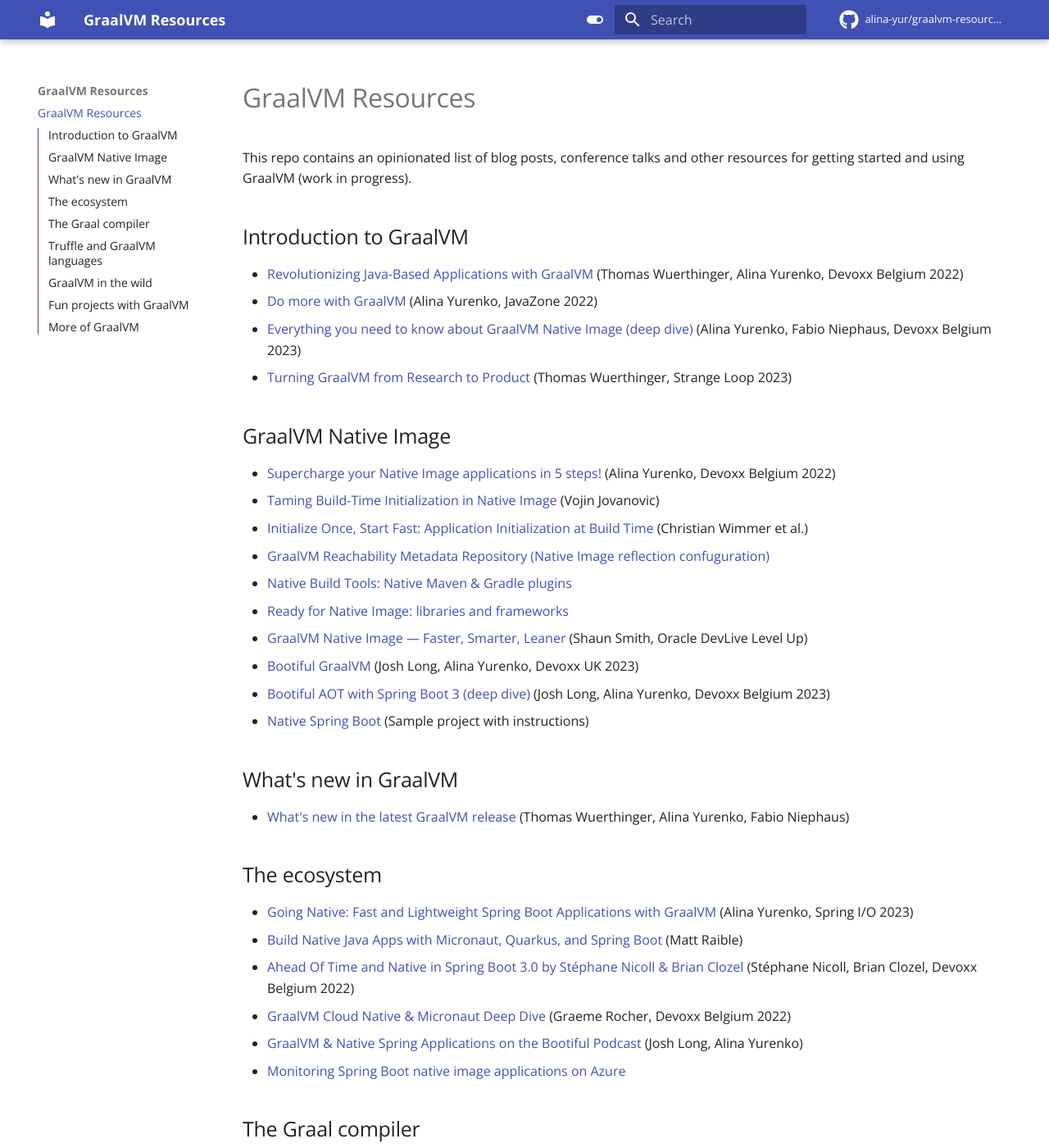
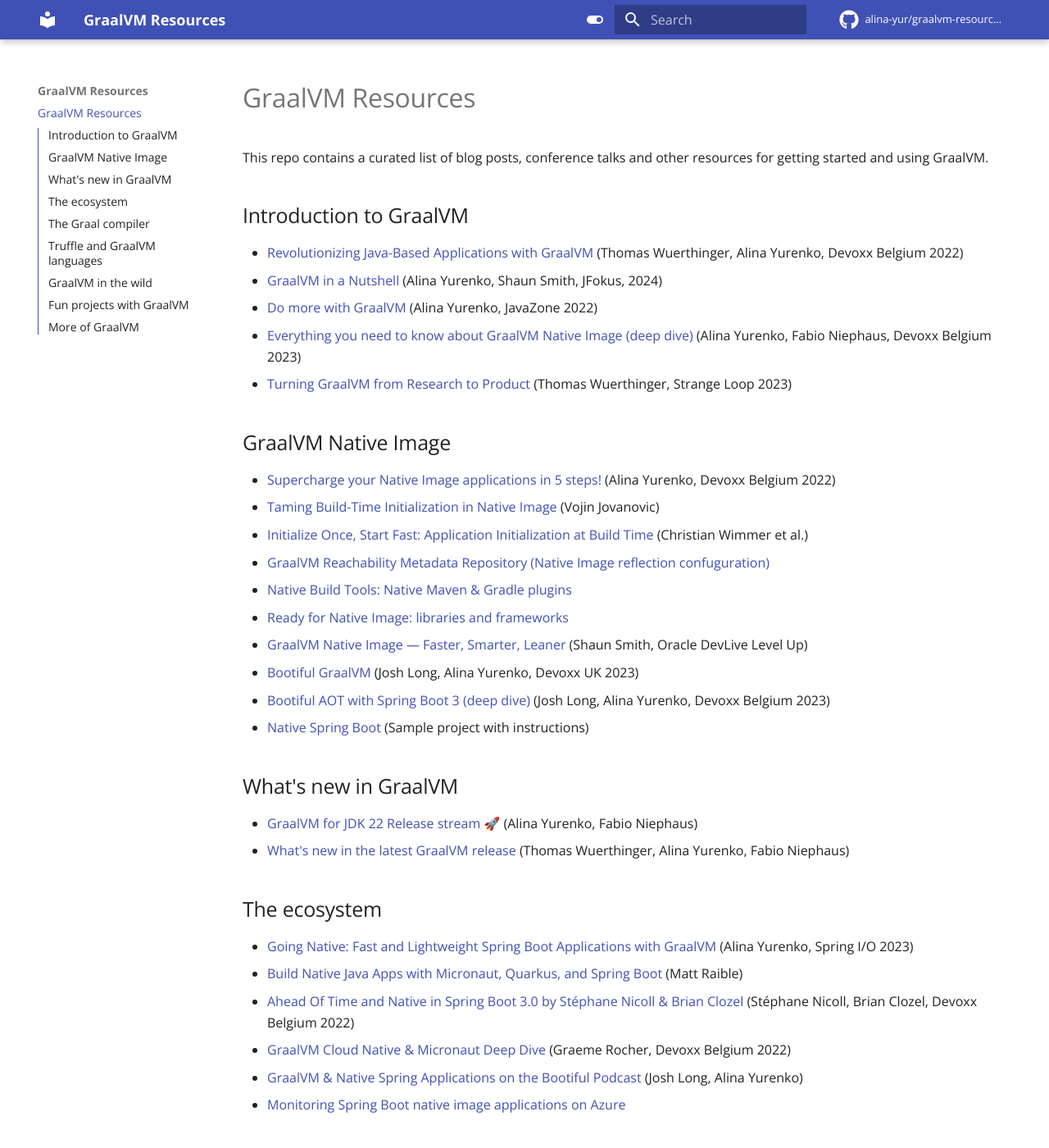
Before and after one commit to alina-yur/graalvm-resources, an MkDocs documentation site: the page built from docs/index.md, in a window 1280 px wide and 1400 px high. Shown: the whole window at 82% size. Built offline with MkDocs 1.6.1 and Material for MkDocs 9.7.7, drawn with Linux system fonts in a browser that asks for light colours; comment, search, counter and statistics services are not loaded; some of the changed text lies outside the part shown.

Commit message:
Update index.md

```diff
--- a/docs/index.md
+++ b/docs/index.md
@@ -1,10 +1,11 @@
 # GraalVM Resources
 
-This repo contains an opinionated list of blog posts, conference talks and other resources for getting started and using GraalVM (work in progress).
+This repo contains a curated list of blog posts, conference talks and other resources for getting started and using GraalVM.
 
 ##  Introduction to GraalVM
 
 - [Revolutionizing Java-Based Applications with GraalVM](https://www.youtube.com/watch?v=mhmqomex1zk) (Thomas Wuerthinger, Alina Yurenko, Devoxx Belgium 2022)
+- [GraalVM in a Nutshell](https://www.youtube.com/watch?v=R9m_HpmbquY) (Alina Yurenko, Shaun Smith, JFokus, 2024)
 - [Do more with GraalVM](https://2022.javazone.no/#/program/624a7e82-bcfe-4d02-b7a6-59ba56107e52) (Alina Yurenko, JavaZone 2022)
 - [Everything you need to know about GraalVM Native Image (deep dive)](https://www.youtube.com/watch?v=QMwtJojhzl8) (Alina Yurenko, Fabio Niephaus, Devoxx Belgium 2023)
 - [Turning GraalVM from Research to Product](https://www.youtube.com/watch?v=83le8YeejVU) (Thomas Wuerthinger, Strange Loop 2023)
@@ -24,6 +25,7 @@
 
 ## What's new in GraalVM
 
+- [GraalVM for JDK 22 Release stream 🚀](https://www.youtube.com/watch?v=xRcHlBnljwA) (Alina Yurenko, Fabio Niephaus)
 - [What's new in the latest GraalVM release](https://www.youtube.com/watch?v=lWhEg-6DqM0) (Thomas Wuerthinger, Alina Yurenko, Fabio Niephaus)
 
 ## The ecosystem
```
Also changed, not shown: other parts of docs/index.md (+1 -0 lines).
